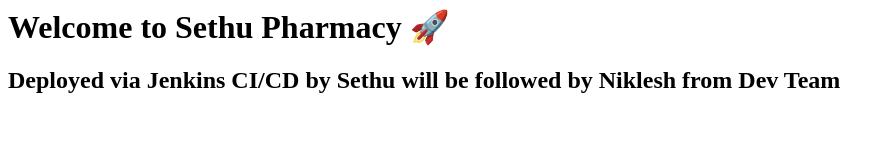
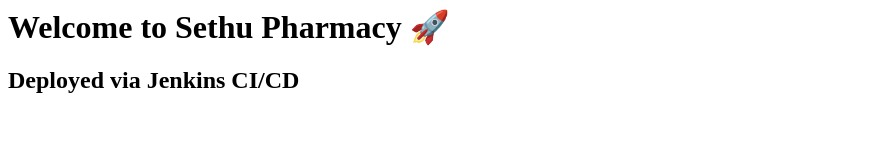
Before and after one commit to Sethuamuthan/pharmacy-app, a plain HTML site: page index.html in a window 1280 px wide. Shown: the whole page, without its empty margins (0-895 px from the left). Drawn offline with Linux system fonts and the light colour scheme.

Commit message:
Update deployment message in index.html
Removed the mention of Niklesh from the deployment message.

```diff
--- a/index.html
+++ b/index.html
@@ -1,2 +1,2 @@
 <h1>Welcome to Sethu Pharmacy 🚀</h1>
-<h2>Deployed via Jenkins CI/CD by Sethu will be followed by Niklesh from Dev Team</h2>
+<h2>Deployed via Jenkins CI/CD</h2>
```
